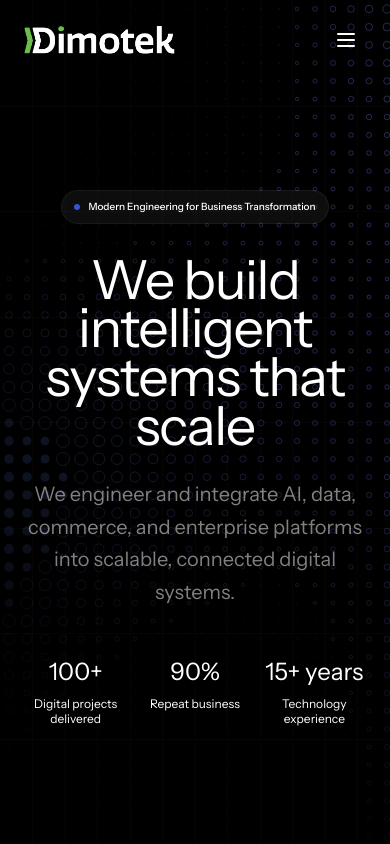
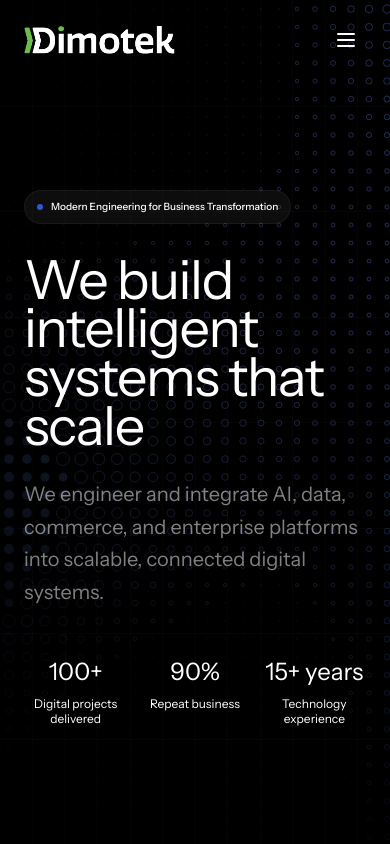
Before and after one commit to remball79/compute-the-platform-to-build, a Next.js app: page / in a window 390 px wide. Shown: the top 844 px of the page. Built offline with nearby package versions, Linux system fonts and the light colour scheme.

Commit message:
Left-align hero pill, headline and subcopy on mobile
Desktop was already left-aligned; on mobile the eyebrow pill, headline
and supporting copy were centered.

Co-Authored-By: Claude Sonnet 5 <noreply@anthropic.com>

```diff
--- a/components/landing/hero-section.tsx
+++ b/components/landing/hero-section.tsx
@@ -157,7 +157,7 @@ export function HeroSection() {
       </div>
 
       <div className="relative z-10 w-full max-w-[1400px] mx-auto px-6 lg:px-12 pt-28 pb-0 sm:py-32 lg:py-40">
-        <div className="lg:max-w-[55%] text-center sm:text-left">
+        <div className="lg:max-w-[55%] text-left">
         {/* Eyebrow */}
         <div
           className={`mb-8 transition-all duration-700 ${
@@ -173,7 +173,7 @@ export function HeroSection() {
         {/* Main headline */}
         <div className="mb-7 sm:mb-12">
           <h1
-            className={`text-center sm:text-left text-[3.375rem] sm:text-[clamp(2rem,6vw,7rem)] font-display leading-[0.9] tracking-tight text-white transition-all duration-1000 ${
+            className={`text-left text-[3.375rem] sm:text-[clamp(2rem,6vw,7rem)] font-display leading-[0.9] tracking-tight text-white transition-all duration-1000 ${
               isVisible ? "opacity-100 translate-y-0" : "opacity-0 translate-y-8"
           }`}
           >
```
